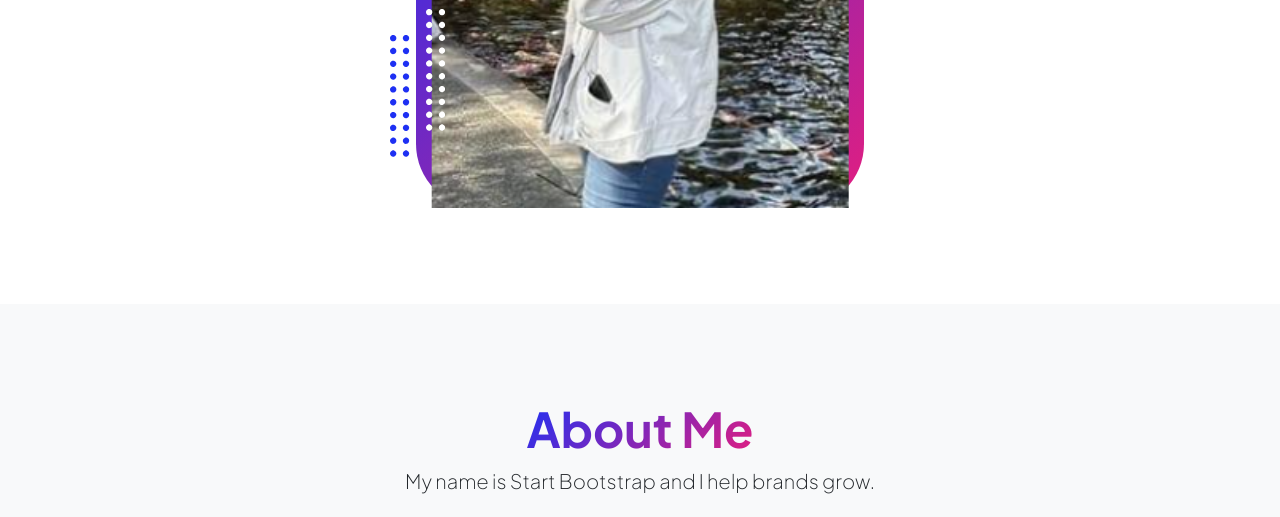
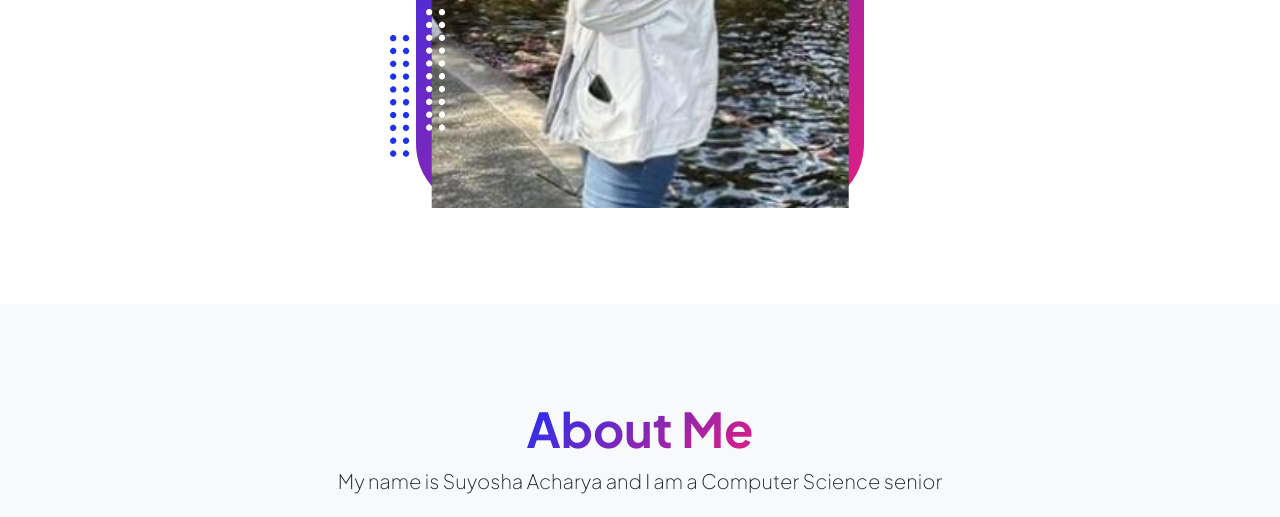
Before and after one commit to SuyoshaA/suyoshawebsite, a plain HTML site: page index.html in a window 1280 px wide. Shown: the part 761-1278 px from the top of the page. Drawn offline with nearby package versions, Linux system fonts and the light colour scheme.

Commit message:
Update index.html

```diff
--- a/index.html
+++ b/index.html
@@ -182,7 +182,7 @@
                         <div class="col-xxl-8">
                             <div class="text-center my-5">
                                 <h2 class="display-5 fw-bolder"><span class="text-gradient d-inline">About Me</span></h2>
-                                <p class="lead fw-light mb-4">My name is Start Bootstrap and I help brands grow.</p>
+                                <p class="lead fw-light mb-4">My name is Suyosha Acharya and I am a Computer Science senior</p>
                                 <p class="text-muted">Lorem ipsum dolor sit amet, consectetur adipisicing elit. Fugit dolorum itaque qui unde quisquam consequatur autem. Eveniet quasi nobis aliquid cumque officiis sed rem iure ipsa! Praesentium ratione atque dolorem?</p>
                                 <div class="d-flex justify-content-center fs-2 gap-4">
                                     <a class="text-gradient" href="#!"><i class="bi bi-twitter"></i></a>
```
